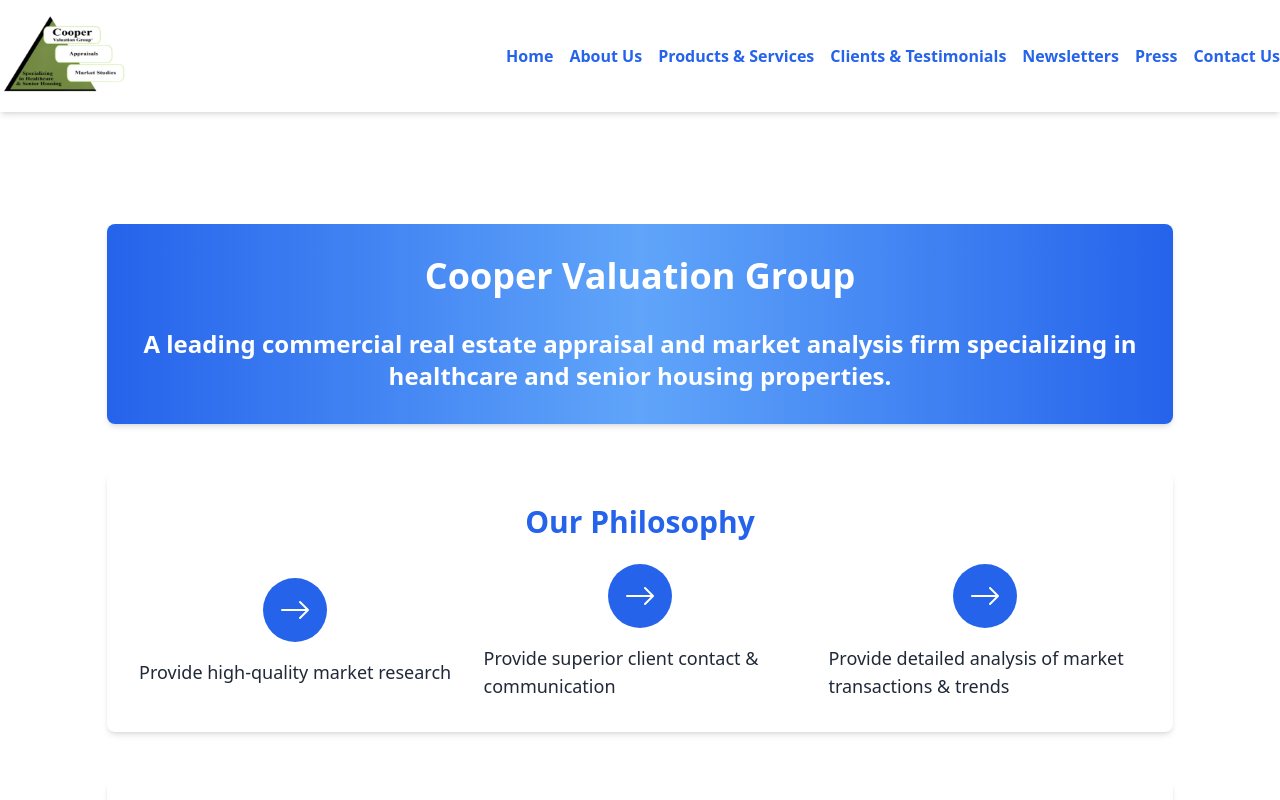
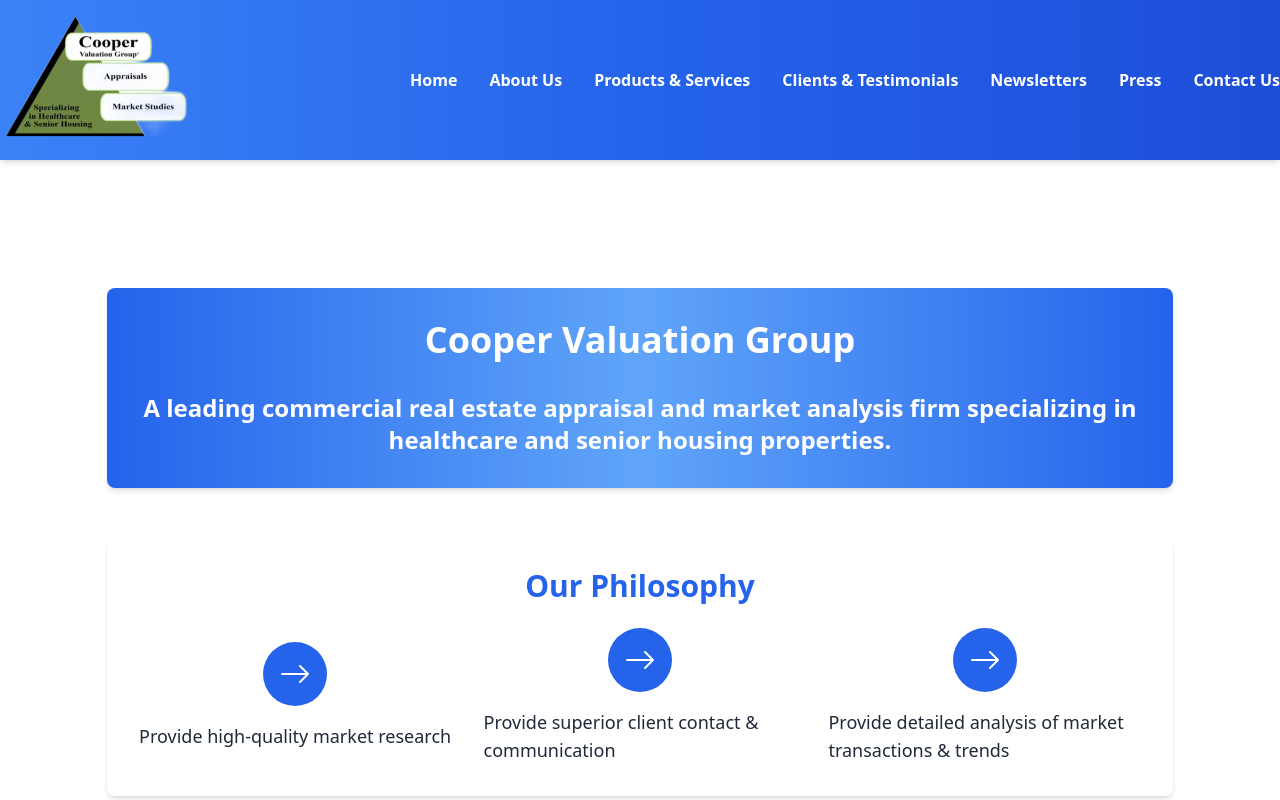
Before and after one commit to larrymotuzis24/Cooper-Valuation-Group, a React (Create React App) app: page / in a window 1280 px wide. Shown: the top 800 px of the page. Built offline with nearby package versions, Linux system fonts and the light colour scheme.

Commit message:
updated header and nav styles

```diff
--- a/src/Components/Header.js
+++ b/src/Components/Header.js
@@ -12,13 +12,13 @@
 
   return (
     <div className="flex flex-col">
-      <header className="bg-white shadow-md py-4">
-        <div className="container mx-auto flex items-center justify-between">
+      <header className="bg-gradient-to-r from-blue-500 via-blue-600 to-blue-700 shadow-md py-4">
+        <div className="container mx-auto flex items-center justify-between px-4 lg:px-0">
           <div className="flex items-center">
-            <img className="w-32 h-20" src={CVGlogo} alt="CVG logo" />
+            <img className="w-48 h-32" src={CVGlogo} alt="CVG logo" />
           </div>
           <button
-            className="lg:hidden text-blue-600 focus:outline-none"
+            className="lg:hidden text-white focus:outline-none hover:text-blue-200 transition-colors"
             onClick={toggleMenu}
           >
             <svg
@@ -40,13 +40,13 @@
           <div
             className={`${
               isOpen ? "block" : "hidden"
-            } lg:flex items-center mt-4 lg:mt-0`}
+            } lg:flex items-center mt-4 lg:mt-0 text-white`}
           >
             <Nav />
           </div>
         </div>
       </header>
-      <div className="mt-20 place-self-center">
+      <div className="mt-24 place-self-center">
         <Outlet />
       </div>
     </div>
--- a/src/Components/Nav.js
+++ b/src/Components/Nav.js
@@ -3,11 +3,11 @@
 
 const Nav = () => {
   const linkStyles =
-    "block py-2 px-4 lg:px-0 text-blue-600 hover:text-blue-800 font-semibold";
+    "block py-2 px-4 lg:px-0 text-white hover:text-blue-200 transition-colors font-semibold";
 
   return (
     <nav>
-      <ul className="lg:flex lg:space-x-4">
+      <ul className="lg:flex lg:space-x-8">
         <li>
           <Link to="/" className={linkStyles}>
             Home
```
